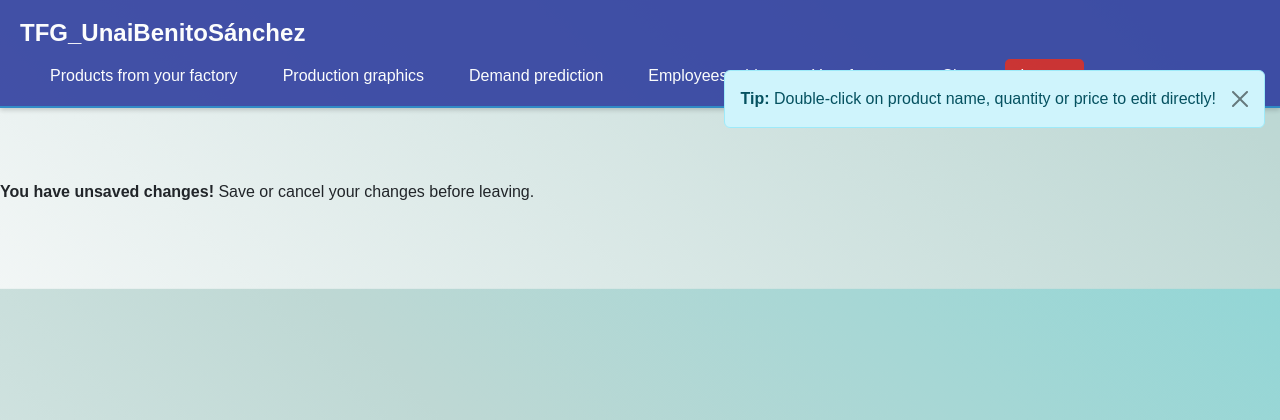
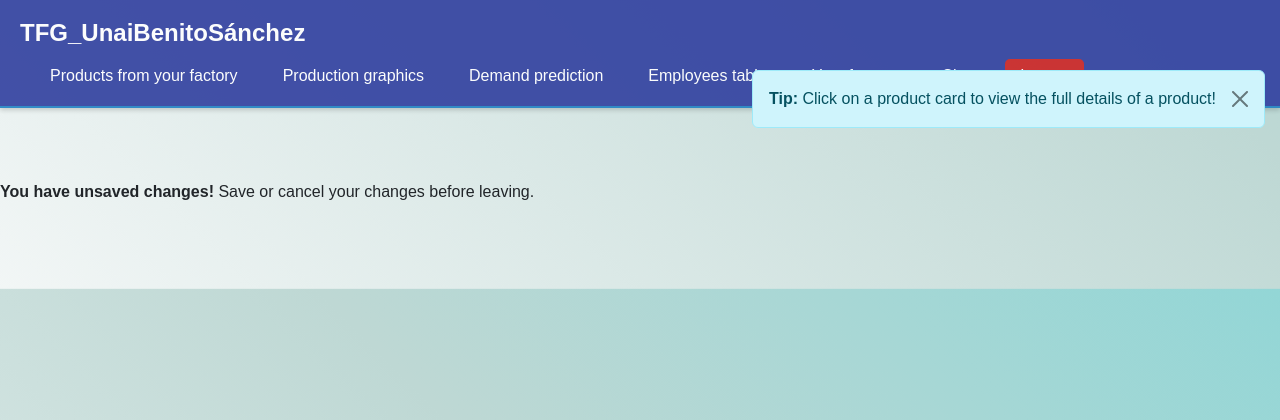
Before and after one commit to UnaiBenitoSanchez/TFG_UnaiBenito_FactoryManagement, a PHP site: page /php/dashboard.php in a window 1280 px wide. Shown: the top 420 px of the page. Run offline with PHP 8.4, Linux system fonts and the light colour scheme; a user stored in the database is signed in; data comes from the database, SQL or seed files in the repository; data that the repository does not hold is empty; some libraries are stand-ins or nearby versions.

Commit message:
Editing method uptdated.

```diff
--- a/js/dashboard.js
+++ b/js/dashboard.js
@@ -306,7 +306,7 @@
                 <img src="../${productData.image}" class="modal-product-image img-fluid" alt="Product Image" onerror="handleImageError(this)">
             </div>
             <div class="image-caption mt-3">
-                <h5 class="text-center">(Double-click product name, quantity or price to edit directly!)</h5>
+                <h5 class="text-center">(Double-click product name, description, quantity or price to edit directly!)</h5>
             </div>
         </div>
         <div class="col-md-7">
--- a/php/dashboard.php
+++ b/php/dashboard.php
@@ -63,7 +63,6 @@
 
         .image-caption {
             padding: 10px;
-    background-color: #f8f9fa;
             border-radius: 5px;
         }
     </style>
@@ -242,7 +241,7 @@
             // Add instructions tooltip for inline editing
             $('body').append(`
                 <div class="alert alert-info alert-dismissible fade show" role="alert" style="position: fixed; top: 70px; right: 15px; z-index: 1050;">
-                    <strong>Tip:</strong> Double-click on product name, quantity or price to edit directly!
+                    <strong>Tip:</strong> Click on a product card to view the full details of a product!
                     <button type="button" class="btn-close" data-bs-dismiss="alert" aria-label="Close"></button>
                 </div>
             `);
```
Lines whose indentation alone changed are shown as unchanged.
